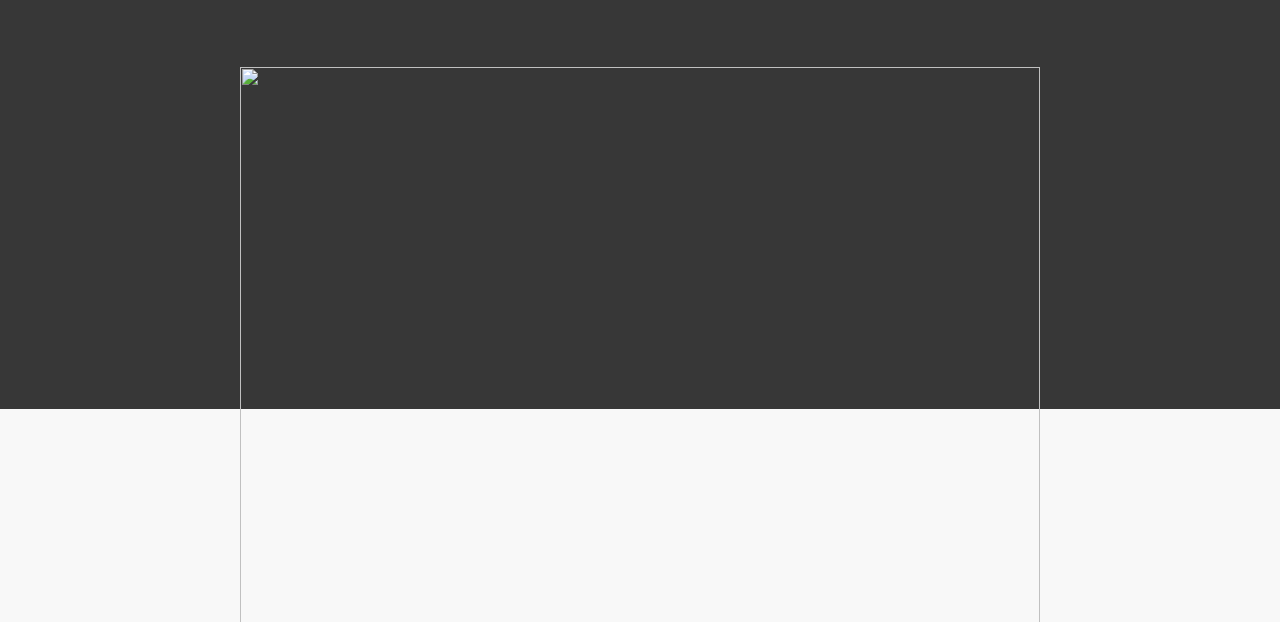
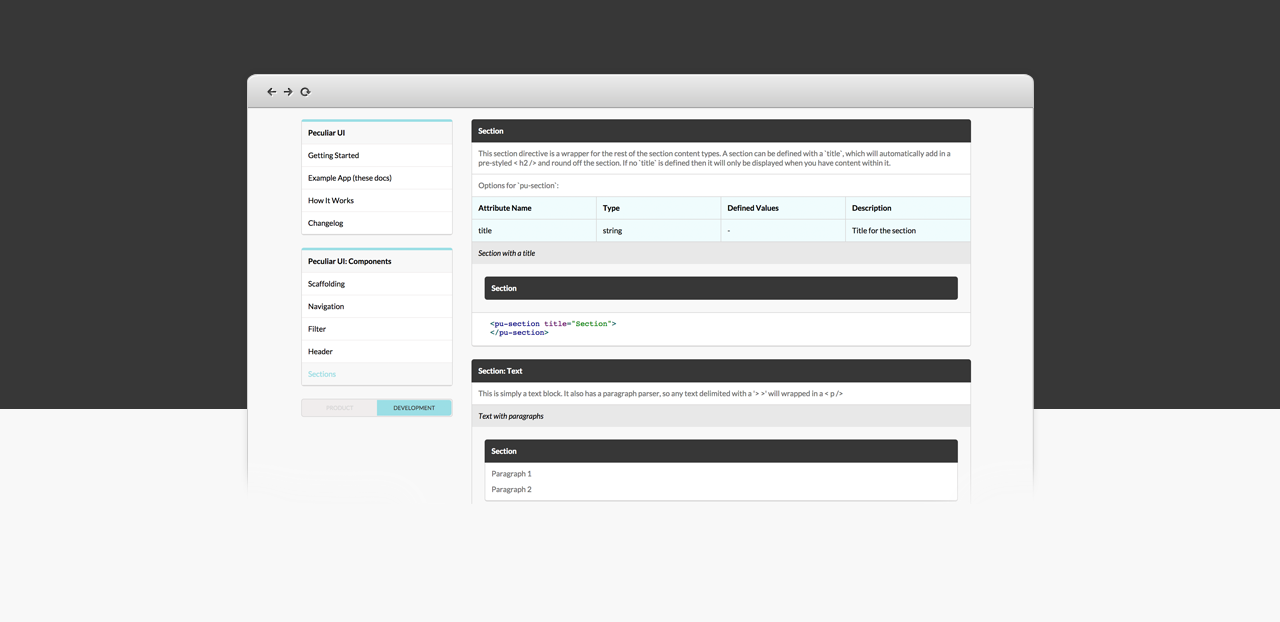
Before and after one commit to jonathancopperstone/peculiar-ui, a website: page index.html in a window 1280 px wide. Shown: the part 178-800 px from the top of the page. Drawn offline with Linux system fonts and the light colour scheme; the site is published under a folder, as on GitHub Pages, so addresses that start at the root find nothing.

Commit message:
Fixing url

```diff
--- a/src/views/home/home.tpl.html
+++ b/src/views/home/home.tpl.html
@@ -3,7 +3,7 @@
   <h1 class="peculiar-title">peculiar<span>ui</span></h1>
   <h2 class="peculiar-subtitle">a (user interface) documentation library written in angularjs</h2>
   <div class="peculiar-screenie">
-    <img src="/src/imgs/screenie-fade.png" />
+    <img src="src/imgs/screenie-fade.png" />
   </div>
 
 </header>
```
